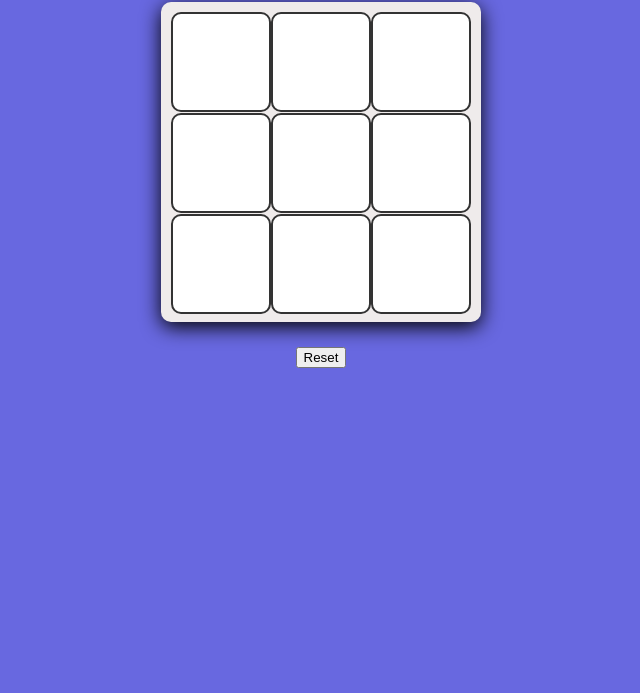
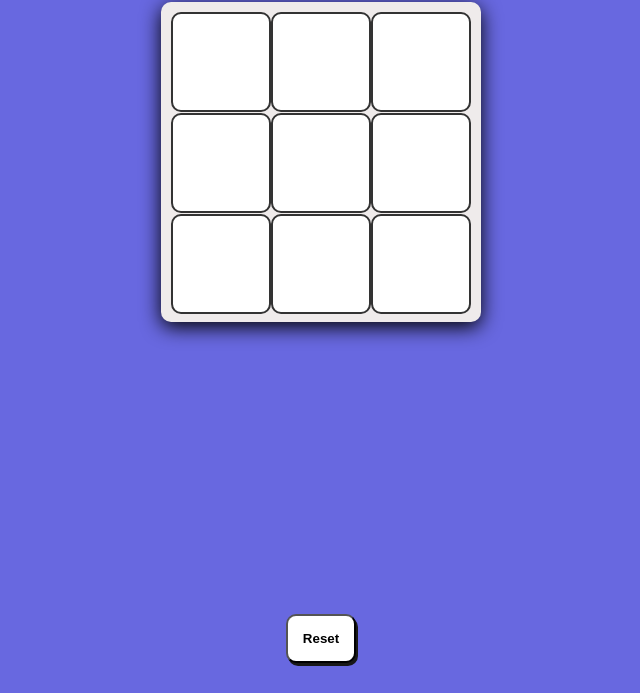
Before and after one commit to RushilJalal/tic-tac-toe, a plain HTML site: page index.html in a window 1280 px wide. Shown: the part 107-800 px from the top of the page, without its empty margins (319-959 px from the left). Drawn offline with Linux system fonts and the light colour scheme.

Commit message:
style reset button

```diff
--- a/style.css
+++ b/style.css
@@ -58,3 +58,25 @@ h1 {
     align-items: center;
     gap: 5px;
 }
+
+#resetButton {
+    padding: 15px;
+    font: 20px;
+    border-radius: 10px;
+    font-weight: bold;
+    margin-top: 10px;
+    position: fixed;
+    bottom: 30px;
+    background-color: white;
+    transition: background-color 0.2s ease-in-out;
+    box-shadow: 2px 3px #181818;
+}
+
+#resetButton:hover {
+    background-color: #dddddd;
+}
+
+#resetButton:active {
+    box-shadow: 0 3px #00000075;
+    transform: translateY(4px);
+}
```
